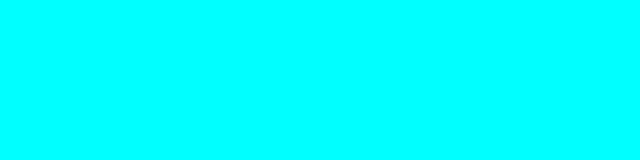
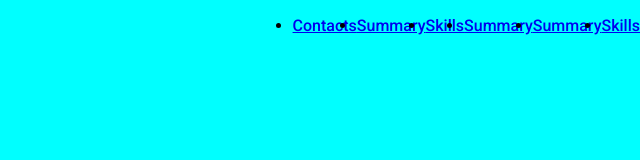
Before and after one commit to GreyDraco/rsschool-cv, a plain HTML site: page index.html in a window 1280 px wide. Shown: the whole page, without its empty margins (640-1280 px from the left). Drawn offline with Linux system fonts and the light colour scheme.

Commit message:
feat: add nav-list

```diff
--- a/index.html
+++ b/index.html
@@ -10,8 +10,21 @@
     <title>cv</title>
   </head>
   <body>
-    <header class="header"></header>
-    <main class="main"></main>
-    <footer class="footer"></footer>
+    <header class="header">
+      <div class="container">
+        <nav class="nav">
+          <ul class="nav-list">
+            <li class="nav-item"><a href="#contacts" class="nav-link">Contacts</a></li>
+            <li class="nav-item"><a href="#summary" class="nav-link">Summary</a></li>
+            <li class="nav-item"><a href="#skills" class="nav-link">Skills</a></li>
+            <li class="nav-item"><a href="#code" class="nav-link">Summary</a></li>
+            <li class="nav-item"><a href="#education" class="nav-link">Summary</a></li>
+            <li class="nav-item"><a href="#languages" class="nav-link">Skills</a></li>
+          </ul>
+        </nav>
+      </div>
+    </header>
+    <main class="main"><div class="container"></div></main>
+    <footer class="footer"><div class="container"></div></footer>
   </body>
 </html>
--- a/style.css
+++ b/style.css
@@ -12,3 +12,14 @@ body {
   margin: 0;
   padding: 0;
 }
+
+.container {
+  max-width: 1440px;
+  margin: 0 auto;
+}
+
+.nav-list {
+  display: flex;
+  justify-content: flex-end;
+  align-items: center;
+}
```
